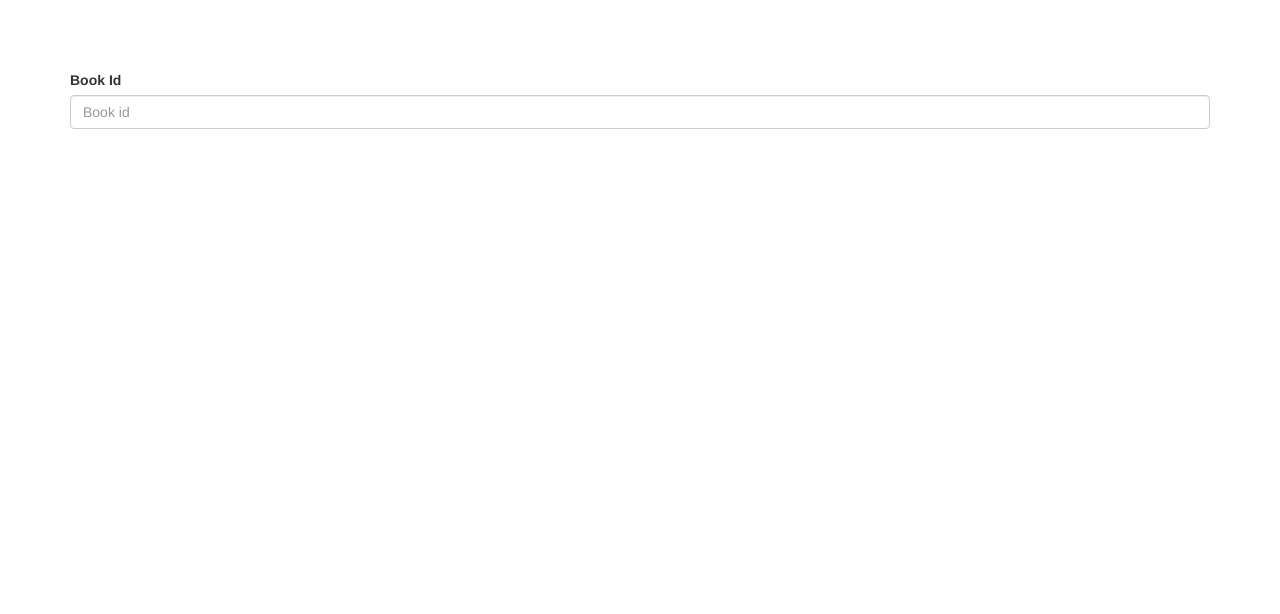
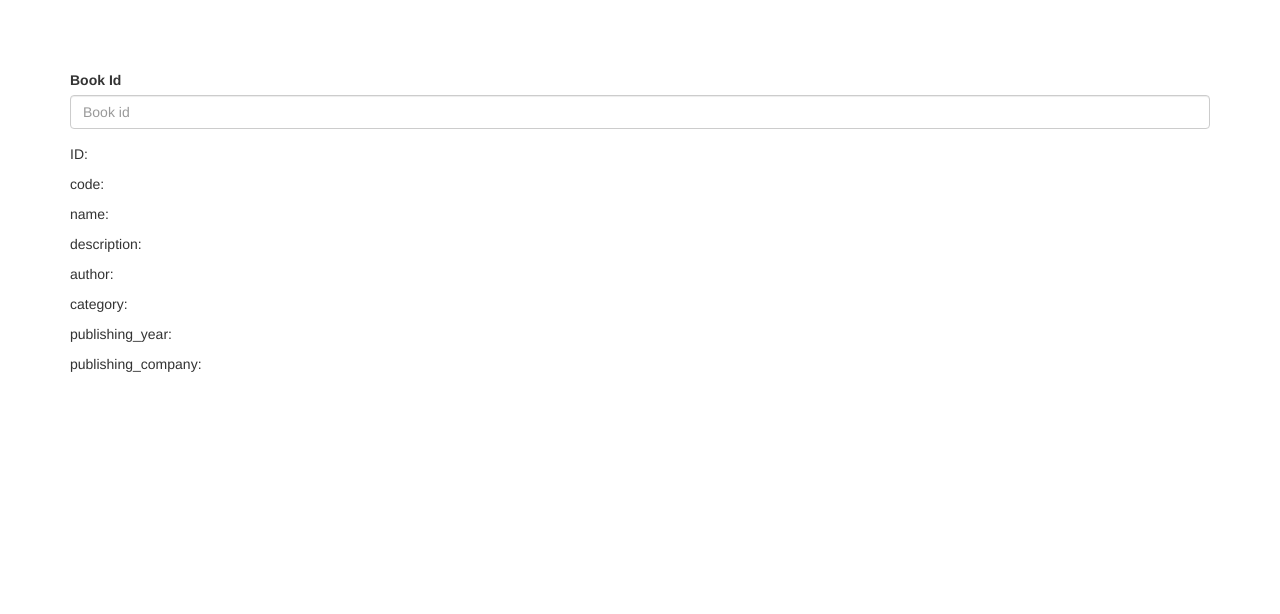
Before and after one commit to h3d-thanhpv/yii2-pk-training, a Yii app: template views/site/angular.php in a window 1280 px wide. Shown: the top 614 px of the page. Run offline with PHP 8.4 and a stand-in for Yii, Linux system fonts and the light colour scheme; the template is opened without the code that fills it, so the values that code supplies are empty; some libraries are stand-ins or nearby versions.

Commit message:
Add view angular

```diff
--- a/views/site/angular.php
+++ b/views/site/angular.php
@@ -2,12 +2,15 @@
 
 use yii\helpers\Html;
 use yii\widgets\ActiveForm;
+use app\assets\JsAsset;
 
 
 /* @var $this yii\web\View */
 
 $this->title = Yii::t('app', 'Angular demo');
 $this->params['breadcrumbs'][] = $this->title;
+
+JsAsset::register($this);
 ?>
 
 <div class="site-angular" ng-app="pkTrainApp" ng-controller="loadBookCtrl">
@@ -15,6 +18,13 @@ $this->params['breadcrumbs'][] = $this->title;
         <label for="exampleInputEmail1">Book Id</label>
         <input type="text" class="form-control" id="bookInputId" placeholder="Book id" ng-model="bookId">
     </div>
+
+    <p>ID: <span ng-bind="bookInfo.id"></span></p>
+    <p>code: <span ng-bind="bookInfo.code"></span></p>
+    <p>name: <span ng-bind="bookInfo.name"></span></p>
+    <p>description: <span ng-bind="bookInfo.description"></span></p>
+    <p>author: <span ng-bind="bookInfo.author"></span></p>
+    <p>category: <span ng-bind="bookInfo.category"></span></p>
+    <p>publishing_year: <span ng-bind="bookInfo.publishing_year"></span></p>
+    <p>publishing_company: <span ng-bind="bookInfo.publishing_company"></span></p>
 </div>
-
-<?php $this->registerJsFile('@web/js/demo.js', ['depends' => [\app\assets\AngularAsset::className()]]) ?>
```
